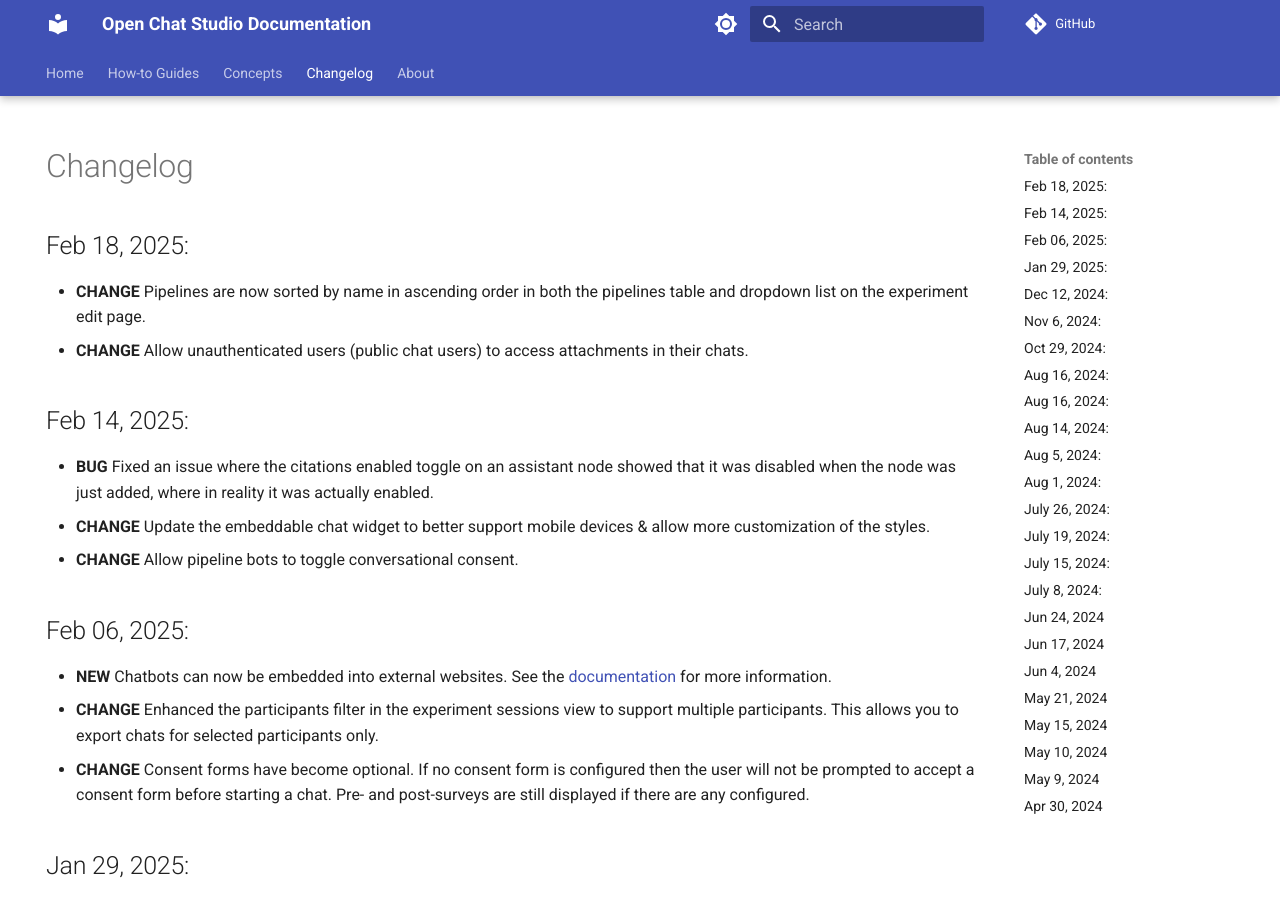
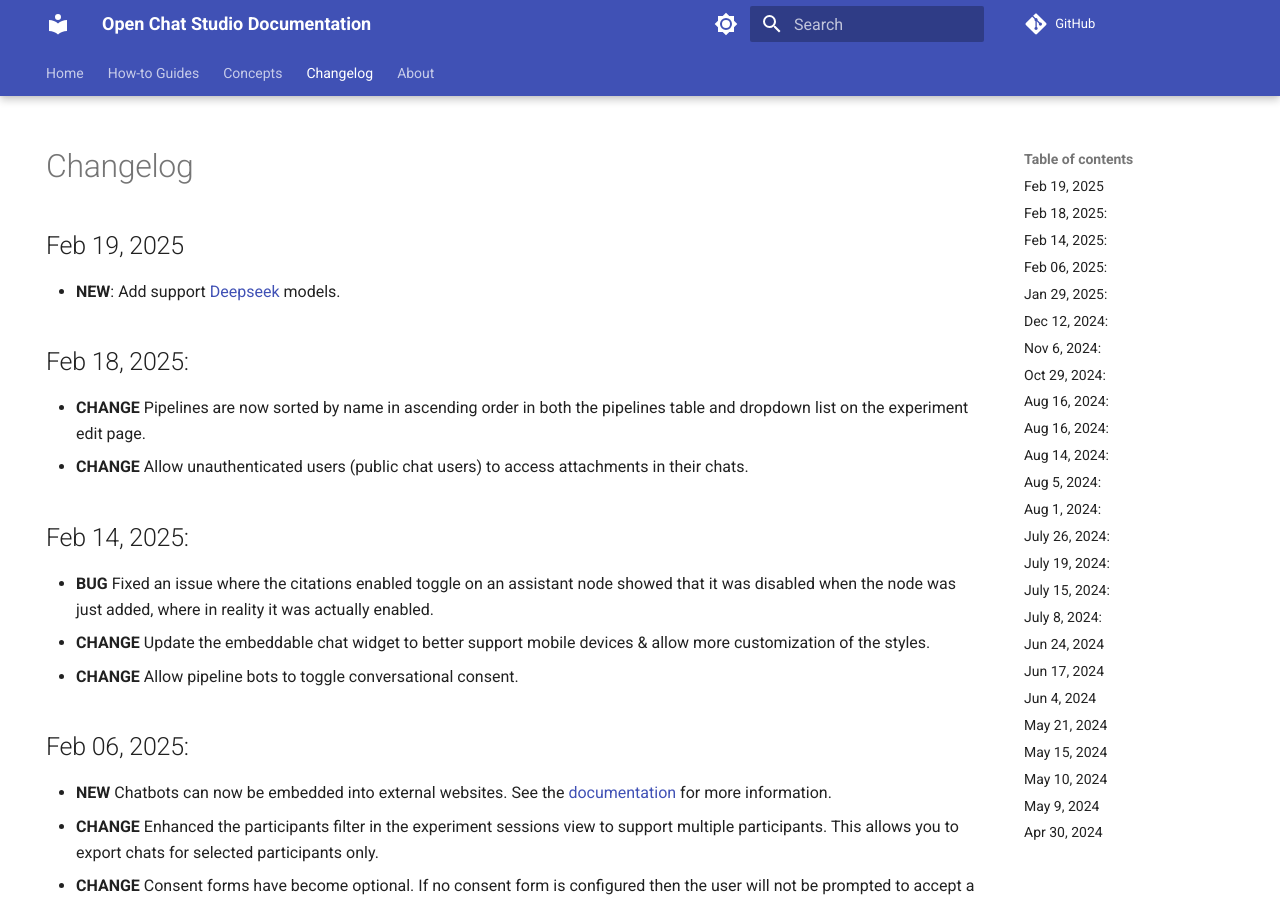
Before and after one commit to dimagi/open-chat-studio-docs, an MkDocs documentation site: the page built from docs/changelog.md, in a window 1280 px wide and 900 px high. Built offline with MkDocs 1.6.1 and Material for MkDocs 9.7.7, drawn with Linux system fonts in a browser that asks for light colours; emoji names are drawn with the system emoji font; a script that is not in the unit is left out; comment, search, counter and statistics services are not loaded.

Commit message:
Update changelog.md

```diff
--- a/docs/changelog.md
+++ b/docs/changelog.md
@@ -4,6 +4,10 @@
 ---
 
 # Changelog
+
+## Feb 19, 2025
+
+* **NEW**: Add support [Deepseek](https://api-docs.deepseek.com/quick_start/pricing) models.
 
 ## Feb 18, 2025:
 
```
